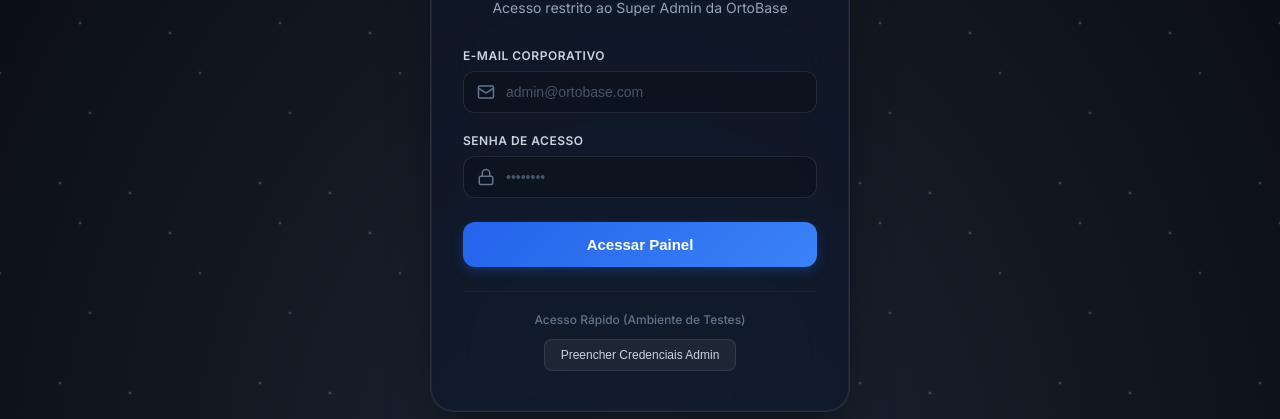
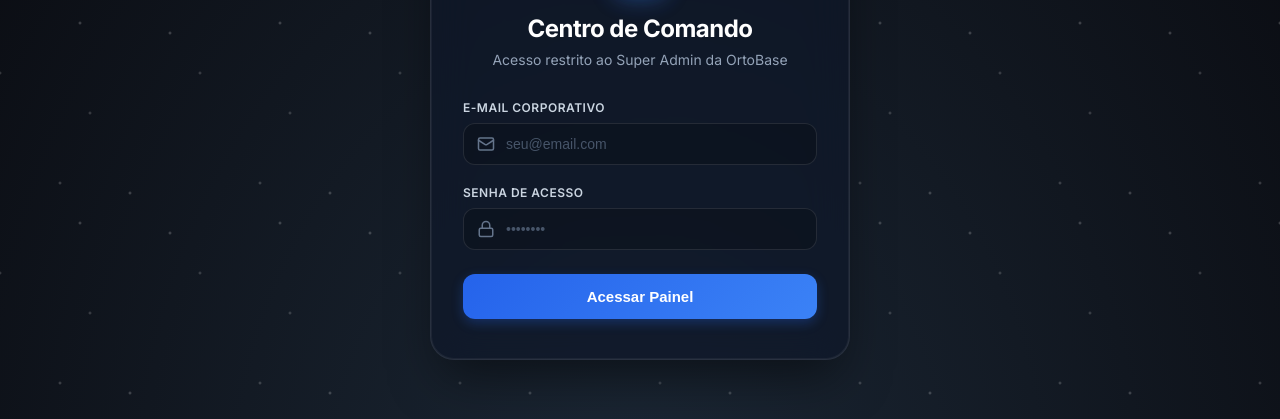
Before and after one commit to Felipecoder07/ortobase-saas, a React (Vite) app in the folder frontend/: page /super-admin/login in a window 1280 px wide. Shown: the part 276-695 px from the top of the page. Built offline with nearby package versions, Linux system fonts and the light colour scheme; no server answers.

Commit message:
Remove predefined credentials button and placeholder from Super Admin login

```diff
--- a/frontend/src/pages/super-admin/SuperAdminLogin.tsx
+++ b/frontend/src/pages/super-admin/SuperAdminLogin.tsx
@@ -114,7 +114,7 @@
               <input
                 type="email"
                 className="sa-form-control"
-                placeholder="admin@ortobase.com"
+                placeholder="seu@email.com"
                 value={email}
                 onChange={(e) => setEmail(e.target.value)}
                 required
@@ -186,30 +186,7 @@
             {loading ? 'Autenticando...' : 'Acessar Painel'}
           </button>
 
-          {/* Quick Login Buttons for Testing */}
-          <div style={{ marginTop: '24px', borderTop: '1px solid rgba(255, 255, 255, 0.05)', paddingTop: '20px' }}>
-            <p style={{ fontSize: '12px', color: '#64748b', marginBottom: '12px', textAlign: 'center', fontWeight: 500 }}>Acesso Rápido (Ambiente de Testes)</p>
-            <div style={{ display: 'flex', gap: '8px', justifyContent: 'center' }}>
-              <button
-                type="button"
-                style={{
-                  fontSize: '12px',
-                  padding: '8px 16px',
-                  borderRadius: '8px',
-                  background: 'rgba(255, 255, 255, 0.05)',
-                  border: '1px solid rgba(255, 255, 255, 0.1)',
-                  color: '#cbd5e1',
-                  cursor: 'pointer',
-                  transition: 'all 0.2s'
-                }}
-                onMouseOver={(e) => { e.currentTarget.style.background = 'rgba(255, 255, 255, 0.1)'; }}
-                onMouseOut={(e) => { e.currentTarget.style.background = 'rgba(255, 255, 255, 0.05)'; }}
-                onClick={() => { setEmail('superadmin@ortobase.com'); setPassword('123456'); }}
-              >
-                Preencher Credenciais Admin
-              </button>
-            </div>
-          </div>
+
         </form>
       </div>
     </div>
```
